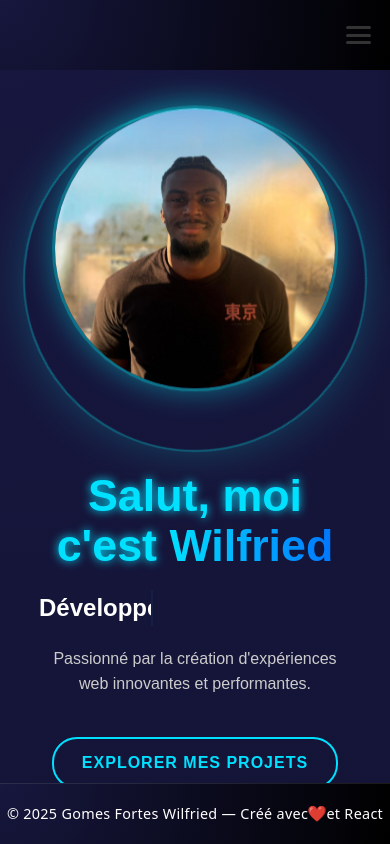
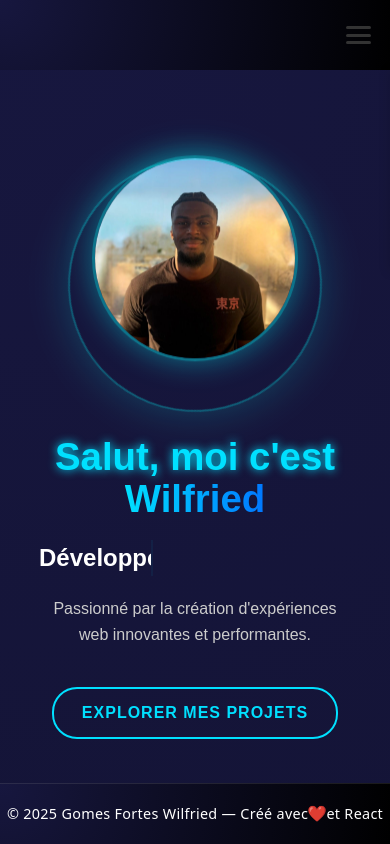
Before and after one commit to Willygo06/Portfolio, a React (Vite) app in the folder frontend/portfolio/: page / in a window 390 px wide. Shown: the top 844 px of the page. Built offline with nearby package versions, Linux system fonts and the light colour scheme.

Commit message:
💄 update reduce weigth pictures

```diff
--- a/frontend/portfolio/section/styles/hero.css
+++ b/frontend/portfolio/section/styles/hero.css
@@ -150,6 +150,19 @@
 
 
 @media (max-width: 900px) {
+
+  .holo-ring {
+    width: 250px;
+    height: 250px;
+  }
+
+  .hero-text h1 {
+  font-size: 2.4rem;
+}
+  .hero-image {
+    width: 200px;
+    height: 200px;
+  }
   .hero-content {
     flex-direction: column-reverse;
     text-align: center;
```
